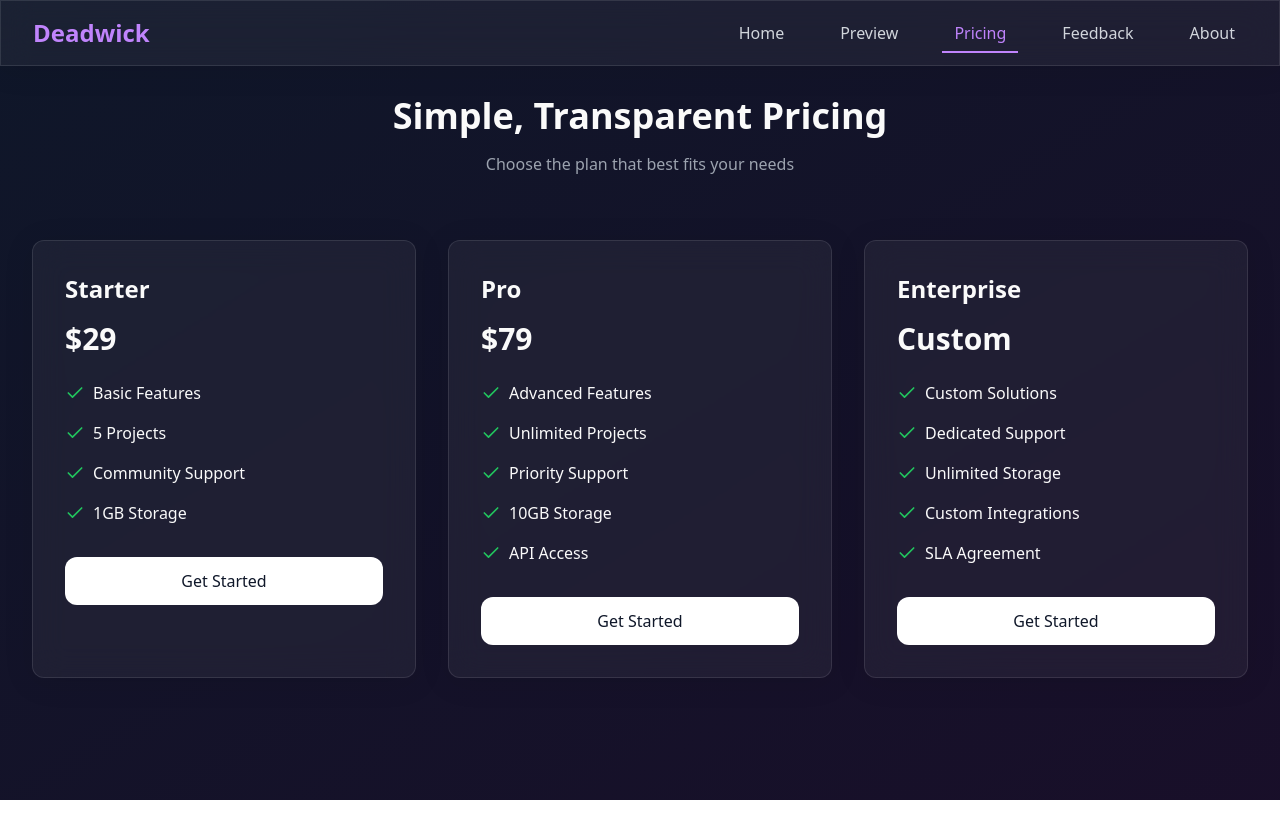
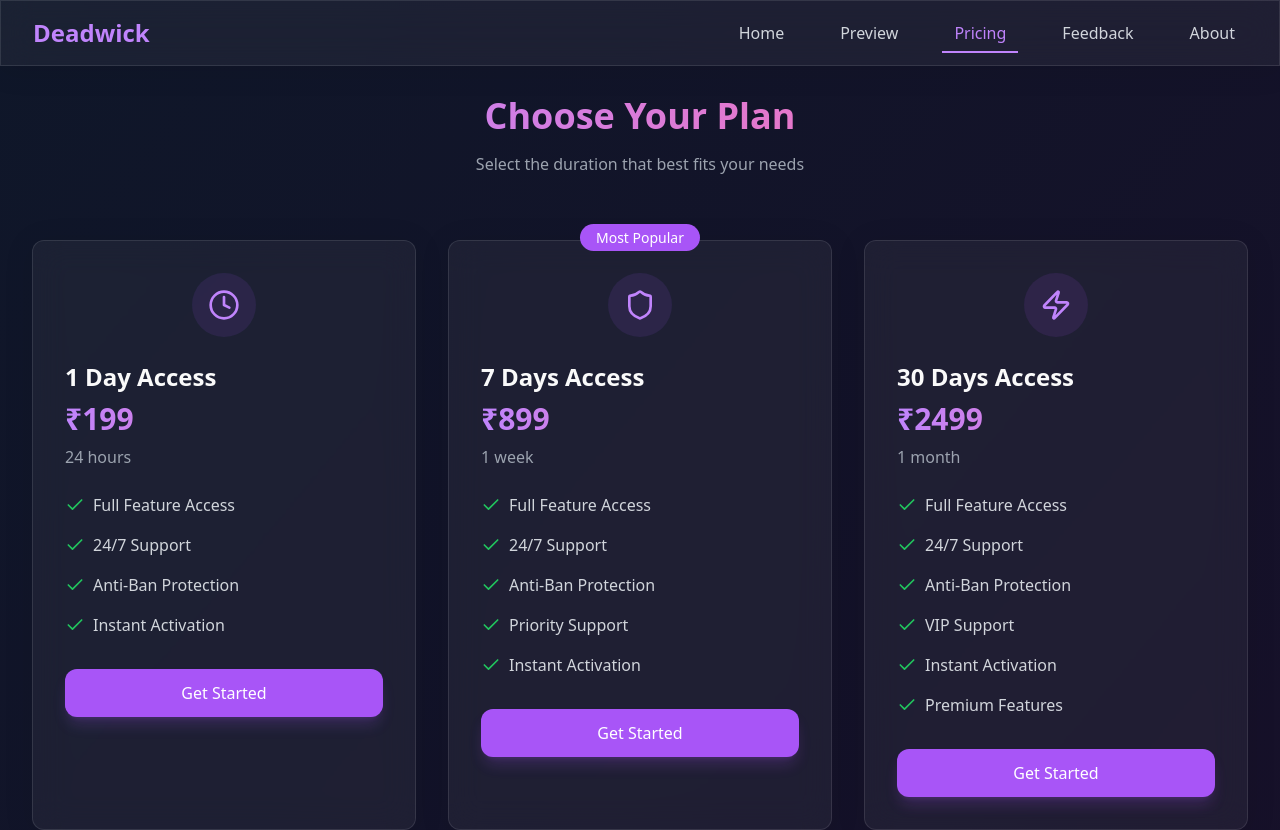
Before and after one commit to ygyug76/deadwick, a React (Vite) app: page /pricing in a window 1280 px wide. Shown: the top 830 px of the page. Before the commit the page ends 800 px from the top, so only its background shows below. Built offline with nearby package versions, Linux system fonts and the light colour scheme.

Commit message:
Implement strategy
This commit implements a new strategy.  Further details are not provided.

```diff
--- a/src/pages/Pricing.tsx
+++ b/src/pages/Pricing.tsx
@@ -1,23 +1,45 @@
 
 import { motion } from "framer-motion";
-import { Check } from "lucide-react";
+import { Check, Shield, Clock, Zap, Star } from "lucide-react";
+import { Link } from "react-router-dom";
 
 const Pricing = () => {
   const plans = [
     {
-      name: "Starter",
-      price: "$29",
-      features: ["Basic Features", "5 Projects", "Community Support", "1GB Storage"],
+      name: "1 Day Access",
+      price: "₹199",
+      duration: "24 hours",
+      features: ["Full Feature Access", "24/7 Support", "Anti-Ban Protection", "Instant Activation"],
+      icon: Clock,
     },
     {
-      name: "Pro",
-      price: "$79",
-      features: ["Advanced Features", "Unlimited Projects", "Priority Support", "10GB Storage", "API Access"],
+      name: "7 Days Access",
+      price: "₹899",
+      duration: "1 week",
+      features: ["Full Feature Access", "24/7 Support", "Anti-Ban Protection", "Priority Support", "Instant Activation"],
+      icon: Shield,
+      popular: true,
     },
     {
-      name: "Enterprise",
-      price: "Custom",
-      features: ["Custom Solutions", "Dedicated Support", "Unlimited Storage", "Custom Integrations", "SLA Agreement"],
+      name: "30 Days Access",
+      price: "₹2499",
+      duration: "1 month",
+      features: ["Full Feature Access", "24/7 Support", "Anti-Ban Protection", "VIP Support", "Instant Activation", "Premium Features"],
+      icon: Zap,
+    },
+    {
+      name: "60 Days Access",
+      price: "₹3999",
+      duration: "2 months",
+      features: ["Full Feature Access", "24/7 Support", "Anti-Ban Protection", "VIP Support", "Instant Activation", "Premium Features", "Extended Support"],
+      icon: Star,
+    },
+    {
+      name: "Full Season",
+      price: "₹5999",
+      duration: "Full Season Access",
+      features: ["Full Feature Access", "24/7 Support", "Anti-Ban Protection", "VIP Support", "Instant Activation", "Premium Features", "Season Updates", "Exclusive Content"],
+      icon: Star,
     },
   ];
 
@@ -29,32 +51,48 @@ const Pricing = () => {
         transition={{ duration: 0.5 }}
         className="text-center max-w-3xl mx-auto mb-16"
       >
-        <h1 className="text-4xl font-bold mb-4">Simple, Transparent Pricing</h1>
-        <p className="text-gray-400">Choose the plan that best fits your needs</p>
+        <h1 className="text-4xl font-bold mb-4 text-gradient">Choose Your Plan</h1>
+        <p className="text-gray-400">Select the duration that best fits your needs</p>
       </motion.div>
 
-      <div className="max-w-7xl mx-auto grid grid-cols-1 md:grid-cols-3 gap-8 px-4">
+      <div className="max-w-7xl mx-auto grid grid-cols-1 md:grid-cols-2 lg:grid-cols-3 gap-8 px-4">
         {plans.map((plan, index) => (
           <motion.div
             key={plan.name}
             initial={{ opacity: 0, y: 20 }}
             animate={{ opacity: 1, y: 0 }}
             transition={{ duration: 0.5, delay: index * 0.1 }}
-            className="glass-panel p-8 rounded-xl hover-scale"
+            className={`glass-panel p-8 rounded-xl hover-scale relative ${
+              plan.popular ? 'border-2 border-purple-500' : ''
+            }`}
           >
-            <h3 className="text-2xl font-bold mb-4">{plan.name}</h3>
-            <div className="text-3xl font-bold mb-6">{plan.price}</div>
-            <ul className="space-y-4">
+            {plan.popular && (
+              <div className="absolute -top-4 left-1/2 transform -translate-x-1/2">
+                <span className="bg-purple-500 text-white px-4 py-1 rounded-full text-sm">
+                  Most Popular
+                </span>
+              </div>
+            )}
+            <div className="w-16 h-16 mx-auto mb-6 rounded-full bg-purple-500/10 flex items-center justify-center">
+              <plan.icon className="h-8 w-8 text-purple-400" />
+            </div>
+            <h3 className="text-2xl font-bold mb-2">{plan.name}</h3>
+            <div className="text-3xl font-bold mb-2 text-gradient">{plan.price}</div>
+            <p className="text-gray-400 mb-6">{plan.duration}</p>
+            <ul className="space-y-4 mb-8">
               {plan.features.map((feature) => (
                 <li key={feature} className="flex items-center">
-                  <Check className="h-5 w-5 text-green-500 mr-2" />
-                  <span>{feature}</span>
+                  <Check className="h-5 w-5 text-green-500 mr-2 flex-shrink-0" />
+                  <span className="text-gray-300">{feature}</span>
                 </li>
               ))}
             </ul>
-            <button className="w-full mt-8 px-6 py-3 rounded-lg bg-white text-background hover:bg-gray-200 transition-colors duration-200">
+            <Link
+              to="/payment"
+              className="block w-full text-center mt-8 px-6 py-3 rounded-lg bg-purple-500 text-white hover:bg-purple-600 transition-colors duration-200 shadow-lg shadow-purple-500/20 hover:shadow-purple-500/40"
+            >
               Get Started
-            </button>
+            </Link>
           </motion.div>
         ))}
       </div>
```
